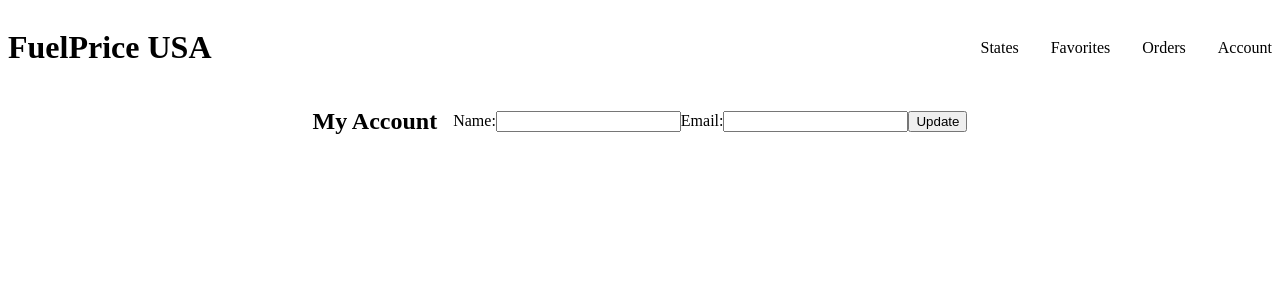
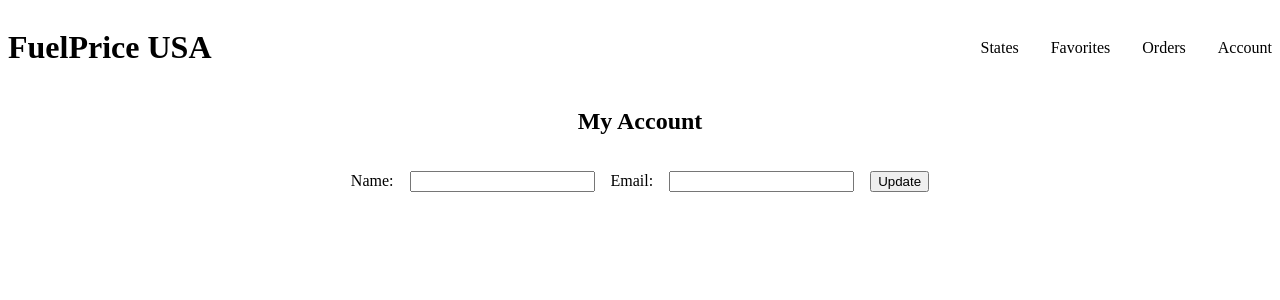
Before and after one commit to dean-ferreira/capstone-325, a React (Vite) app in the folder client/: page /account in a window 1280 px wide. Shown: the top 300 px of the page. Built offline with nearby package versions, Linux system fonts and the light colour scheme; no server answers.

Commit message:
Add styling to account page

```diff
--- a/client/src/pages/Account.jsx
+++ b/client/src/pages/Account.jsx
@@ -41,8 +41,9 @@ function Account() {
     const loaded = () => {
         return (
             <div className="container page-content">
-                <h2>My Account</h2>
+                <h2 className="content-title">My Account</h2>
                 <form
+                    className="container page-content"
                     action={`http://localhost:3000/users/${userID}?_method=PATCH`}
                     method="POST"
                     onSubmit={handleSubmit}
```
